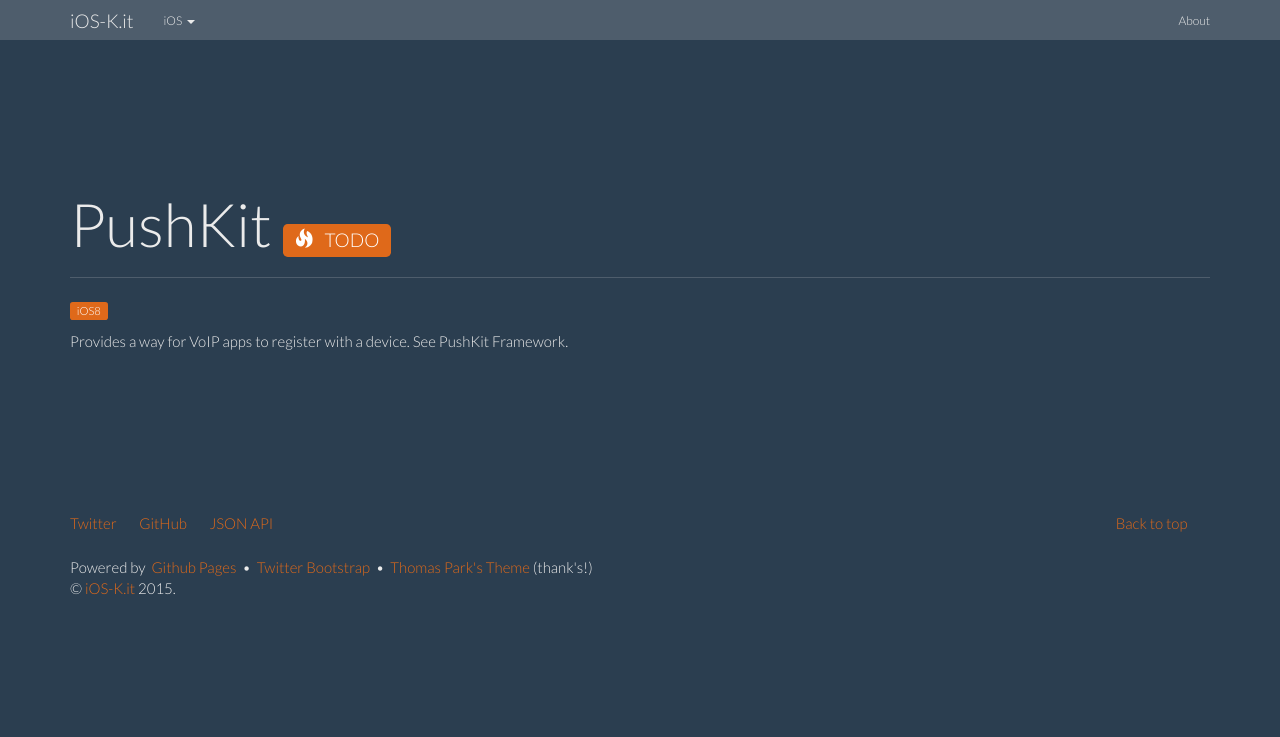
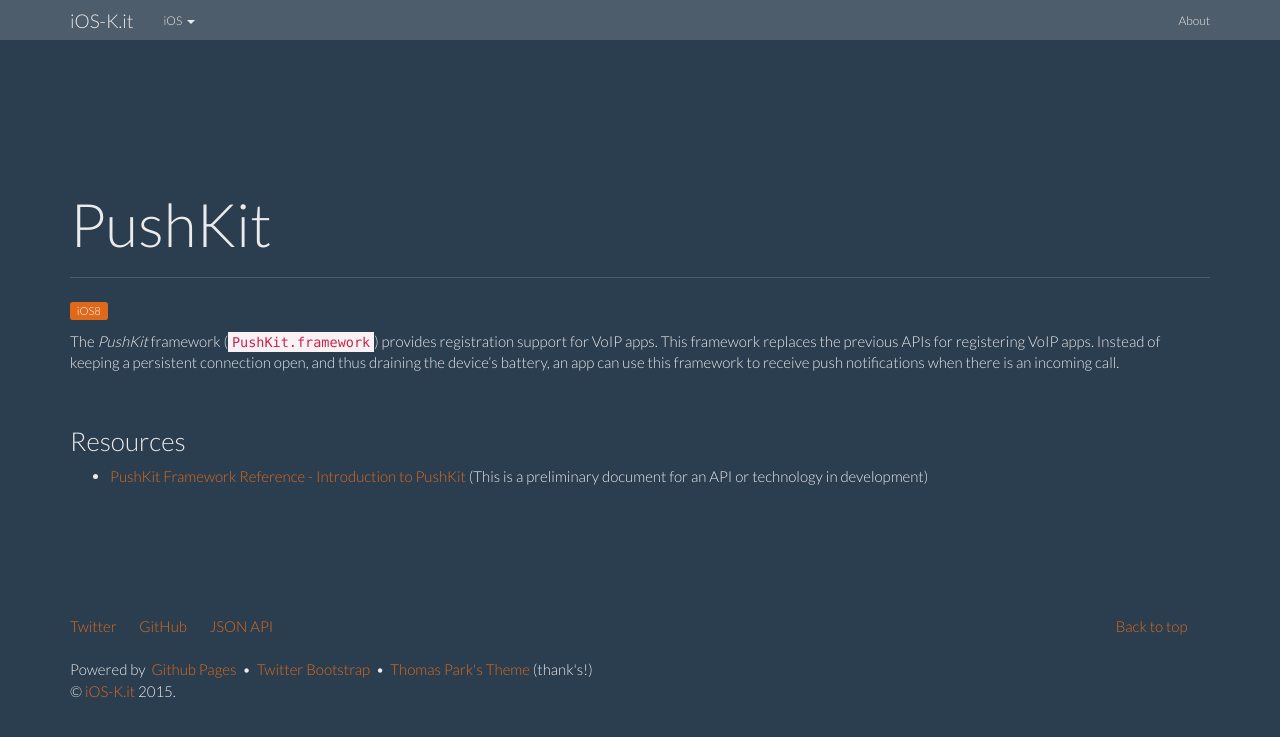
Before and after one commit to ioskit/ioskit.github.io, a Jekyll site: the page built from _kits/PushKit.md, in a window 1280 px wide. Shown: the top 737 px of the page. Built offline with Jekyll 4.4.1, drawn with Linux system fonts in a browser that asks for light colours; nearby versions of some CDN libraries.

Commit message:
Kit: PushKit.

```diff
--- a/_kits/PushKit.md
+++ b/_kits/PushKit.md
@@ -2,16 +2,18 @@
 layout: kit
 name: 'PushKit'
 id: pushkit
-status: TODO
+status:
+type: kit
+icon:
 since: iOS8
 prefixe: 'PK'
 link:
-abstract: "Provides a way for VoIP apps to register with a device. See PushKit Framework."
-links__:
+abstract: "Provides a way for VoIP apps to register with a device."
+links:
  - link:
-     name: 'aaa'
-     url: bbb
-     description: 'ccc'
+     name: 'PushKit Framework Reference - Introduction to PushKit'
+     url: https://developer.apple.com/library/prerelease/ios/documentation/NetworkingInternet/Reference/PushKit_Framework/index.html
+     description: ' (This is a preliminary document for an API or technology in development)'
 ---
 
-Provides a way for VoIP apps to register with a device. See PushKit Framework.
+The *PushKit* framework (`PushKit.framework`) provides registration support for VoIP apps. This framework replaces the previous APIs for registering VoIP apps. Instead of keeping a persistent connection open, and thus draining the device’s battery, an app can use this framework to receive push notifications when there is an incoming call.
```
